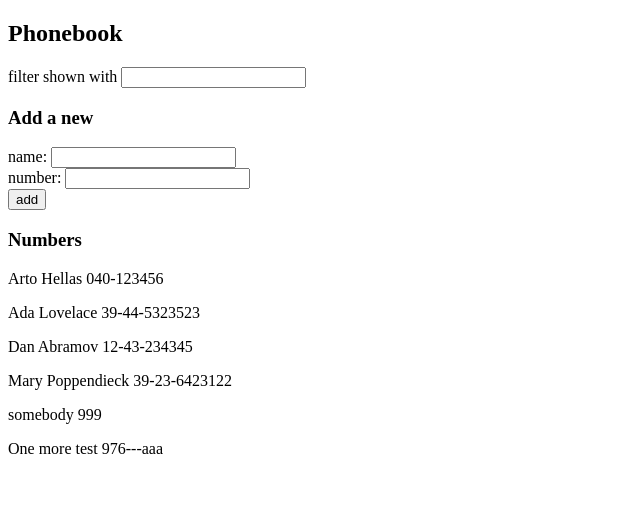
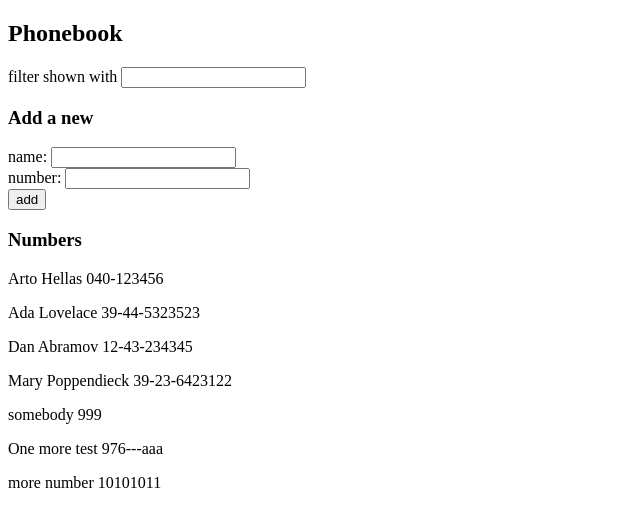
Before and after one commit to tugushka/fullstackopen2020, a React (Create React App) app in the folder part2/phonebook/: page / in a window 1280 px wide. Shown: the top 526 px of the page, without its empty margins (0-640 px from the left). Built offline with nearby package versions, Linux system fonts and the light colour scheme; data requests are answered from the project's data file.

Commit message:
exercise 2.16

```diff
--- a/part2/phonebook/db.json
+++ b/part2/phonebook/db.json
@@ -29,6 +29,11 @@
       "name": "One more test",
       "number": "976---aaa",
       "id": 6
+    },
+    {
+      "name": "more number",
+      "number": "10101011",
+      "id": 7
     }
   ]
 }
--- a/part2/phonebook/src/App.js
+++ b/part2/phonebook/src/App.js
@@ -1,5 +1,5 @@
 import React, { useState, useEffect } from 'react'
-import axios from 'axios'
+import peoplesService from './services/peoples'
 import Filter from './components/Filter'
 import PersonForm from './components/PersonForm'
 import Persons from './components/Persons'
@@ -8,8 +8,7 @@
   const [persons, setPersons] = useState([]);
 
   useEffect( () => {
-    axios
-      .get('http://localhost:3001/persons')
+    peoplesService.getAll()
       .then( response => {
         console.log(response);
         setPersons(response.data);
--- a/part2/phonebook/src/components/PersonForm.js
+++ b/part2/phonebook/src/components/PersonForm.js
@@ -1,5 +1,5 @@
 import React, {useState} from 'react'
-import axios from 'axios'
+import peoplesService from '../services/peoples'
 
 const PersonForm = ({persons, setPersons}) => {
   const [ newName, setNewName ] = useState('')
@@ -20,9 +20,8 @@
       alert(`${newName} is already added to phonebook`);
     } else {
       const newPerson = {name: newName, number: newNumber}
-      axios
-        .post('http://localhost:3001/persons', newPerson)
 
+      peoplesService.create(newPerson);
       setPersons(persons.concat(newPerson));
     }
   }
--- /dev/null
+++ b/part2/phonebook/src/services/peoples.js
@@ -0,0 +1,16 @@
+import axios from 'axios'
+const baseUrl = 'http://localhost:3001/persons'
+
+const getAll = () => {
+  return axios.get(baseUrl);
+}
+
+const create = (newPerson) => {
+  return axios.post(baseUrl, newPerson);
+}
+
+const update = (person, id) => {
+  return axios.put(`${baseUrl}/${id}`, person);
+}
+
+export default {getAll, create, update}
```
